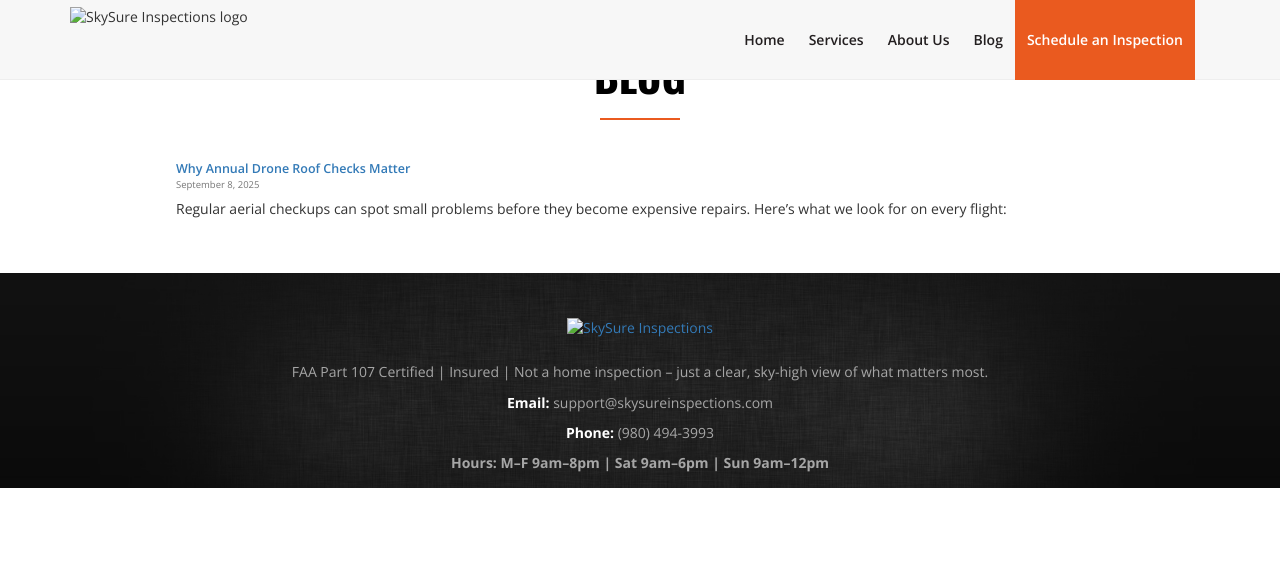
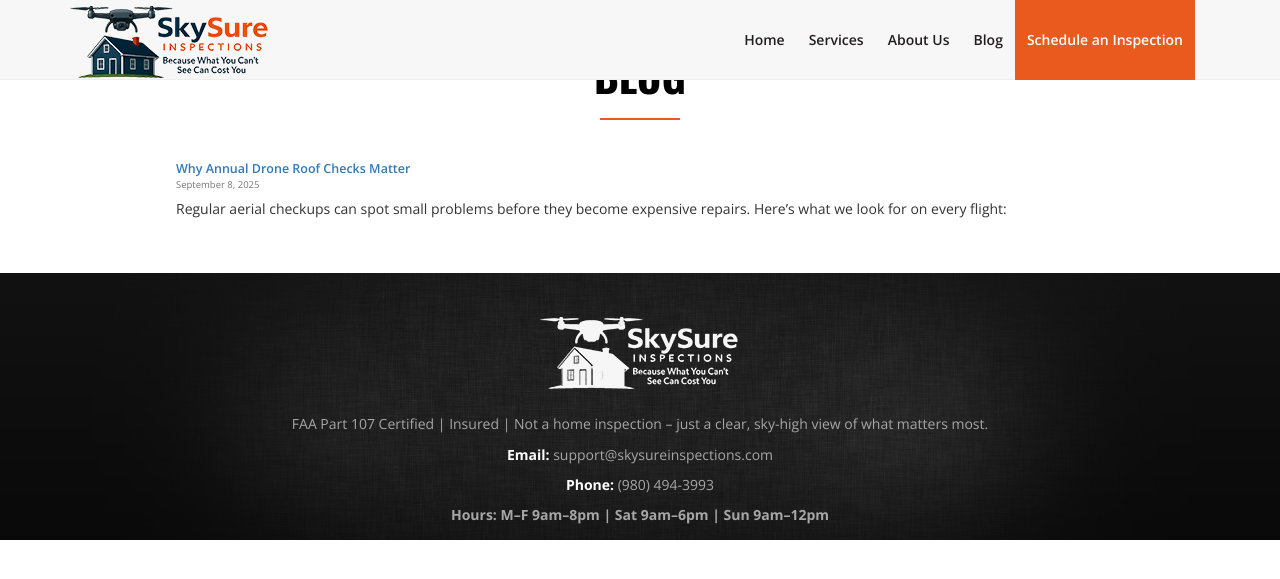
Before and after one commit to ahdworsky/SkySureInspections, a Jekyll site: the page built from blog/index.html, in a window 1280 px wide. Shown: the top 579 px of the page. Built offline with Jekyll 4.4.1, drawn with Linux system fonts in a browser that asks for light colours.

Commit message:
Update default.html

```diff
--- a/_layouts/default.html
+++ b/_layouts/default.html
@@ -12,15 +12,15 @@
 <!-- The above 3 meta tags *must* come first in the head; any other head content must come *after* these tags -->
 <title>{{ page.title | default: site.title }} | {{ site.title }}</title>
 <!-- Fav Icon -->
-<link href="{{ '/favicon.ico' | relative_url }}" rel="shortcut icon"/>
+<link href="{{ '/favicon.ico' | relative_url }}"" rel="shortcut icon"/>
 <!-- Bootstrap -->
 <!-- font-awesome.min -->
 <link href="https://cdnjs.cloudflare.com/ajax/libs/font-awesome/6.4.0/css/all.min.css" rel="stylesheet"/>
-<link href="{{ '/css/bootstrap.min.css' | relative_url }}" rel="stylesheet"/>
-<link href="{{ '/css/font-awesome.css' | relative_url }}" rel="stylesheet"/>
-<link href="{{ '/css/owl.carousel.css' | relative_url }}" rel="stylesheet"/>
-<link href="{{ '/css/style.css' | relative_url }}" rel="stylesheet"/>
-<link href="{{ '/css/settings.css' | relative_url }}" rel="stylesheet"/>
+<link href="{{ '/css/bootstrap.min.css' | relative_url }}"" rel="stylesheet"/>
+<link href="{{ '/css/font-awesome.css' | relative_url }}"" rel="stylesheet"/>
+<link href="{{ '/css/owl.carousel.css' | relative_url }}"" rel="stylesheet"/>
+<link href="{{ '/css/style.css' | relative_url }}"" rel="stylesheet"/>
+<link href="{{ '/css/settings.css' | relative_url }}"" rel="stylesheet"/>
 <link href="https://fonts.googleapis.com/css?family=Open+Sans:300,300i,400,400i,600,600i,700,700i,800&display=swap" rel="stylesheet"/>
 <link href="https://fonts.googleapis.com/css?family=Oswald:200,300,400,500,600,700&display=swap" rel="stylesheet"/>
 <style>
@@ -102,10 +102,10 @@
 </style>
 <!-- Preload banner (mobile/tablet) to improve LCP -->
 <link rel="preload" as="image"
-      imagesrcset="/images/banner2-480.webp 480w, /images/banner2-768.webp 768w"
+      imagesrcset="/images/banner2-480.webp 480w, images/banner2-768.webp 768w"
       imagesizes="(max-width: 520px) 100vw, (max-width: 900px) 100vw">
 <link rel="preload" as="image"
-      imagesrcset="/images/banner2-480.jpg 480w, /images/banner2-768.jpg 768w"
+      imagesrcset="/images/banner2-480.jpg 480w, images/banner2-768.jpg 768w"
       imagesizes="(max-width: 520px) 100vw, (max-width: 900px) 100vw">
 <style>
 /* Serve smaller banner images on mobile/tablet without touching JS */
@@ -198,7 +198,7 @@
 <!-- Row Rtart -->
 <div class="row">
 <div class="col-md-3 col-sm-3">
-<div class="logo"><img alt="SkySure Inspections logo" src="{{ \'/images/logo.png\' | relative_url }}"/></div>
+<div class="logo"><img alt="SkySure Inspections logo" src="{{ '/images/logo.png' | relative_url }}" /></div>
 <div class="navbar-header">
 <button class="navbar-toggle" data-target=".navbar-collapse" data-toggle="collapse" type="button"> <span class="sr-only">Toggle navigation</span> <span class="icon-bar"></span> <span class="icon-bar"></span> <span class="icon-bar"></span> </button>
 </div>
@@ -230,11 +230,11 @@
 <div class="footer-wrap">
 <div class="container">
 <div class="footer-content">
-<div class="footer-logo"><a aria-label="SkySure Inspections home" href="{{ '/index.html' | relative_url }}"><img alt="SkySure Inspections" src="{{ \'/images/footer-logo.png\' | relative_url }}"/></a></div>
+<div class="footer-logo"><a aria-label="SkySure Inspections home" href="{{ '/index.html' | relative_url }}""><img alt="SkySure Inspections" src="{{ '/images/footer-logo.png' | relative_url }}" /></a></div>
 <p>FAA Part 107 Certified | Insured | Not a home inspection – just a clear, sky-high view of what matters most. </p>
 <div class="address_info">
-<div class="call-us">Email: <a href="{{ '/mailto:support@skysureinspections.com' | relative_url }}">support@skysureinspections.com</a></div>
-<div class="fax">Phone: <a href="{{ '/tel:(980) 494-3993' | relative_url }}">(980) 494-3993</a></div>
+<div class="call-us">Email: <a href="{{ '/mailto:support@skysureinspections.com' | relative_url }}"">support@skysureinspections.com</a></div>
+<div class="fax">Phone: <a href="{{ '/tel:(980) 494-3993' | relative_url }}"">(980) 494-3993</a></div>
 <div class="footer-address">Hours: M–F 9am–8pm | Sat 9am–6pm | Sun 9am–12pm</div>
 </div>
 </div>
@@ -299,20 +299,20 @@
 </div>
 </div>
 <!--page scroll start-->
-<div class="page-scroll scrollToTop"><a href="{{ '/#' | relative_url }}"><i aria-hidden="true" class="fa fa-arrow-up"></i></a></div>
+<div class="page-scroll scrollToTop"><a href="{{ '/#' | relative_url }}""><i aria-hidden="true" class="fa fa-arrow-up"></i></a></div>
 <!--page scroll start-->
 <!-- jQuery (necessary for Bootstrap's JavaScript plugins) -->
-<script defer src="{{ '/js/jquery-2.1.4.min.js' | relative_url }}"></script>
+<script defer src="{{ '/js/jquery-2.1.4.min.js' | relative_url }}""></script>
 <!-- Include all compiled plugins (below), or include individual files as needed -->
-<script defer src="{{ '/js/bootstrap.min.js' | relative_url }}"></script>
+<script defer src="{{ '/js/bootstrap.min.js' | relative_url }}""></script>
 <!-- Load JS siles -->
 <!-- SLIDER REVOLUTION SCRIPTS  -->
-<script defer src="{{ '/js/jquery.themepunch.tools.min.js' | relative_url }}" type="text/javascript"></script>
-<script defer src="{{ '/js/jquery.themepunch.revolution.min.js' | relative_url }}" type="text/javascript"></script>
+<script defer src="{{ '/js/jquery.themepunch.tools.min.js' | relative_url }}"" type="text/javascript"></script>
+<script defer src="{{ '/js/jquery.themepunch.revolution.min.js' | relative_url }}"" type="text/javascript"></script>
 <!-- general script file -->
-<script defer src="{{ '/js/owl.carousel.js' | relative_url }}"></script>
-<script defer src="{{ '/js/script.js' | relative_url }}" type="text/javascript"></script>
-<script defer src="{{ '/js/custom.js' | relative_url }}"></script>
+<script defer src="{{ '/js/owl.carousel.js' | relative_url }}""></script>
+<script defer src="{{ '/js/script.js' | relative_url }}"" type="text/javascript"></script>
+<script defer src="{{ '/js/custom.js' | relative_url }}""></script>
 <!-- Report Lightbox -->
 <div class="report-overlay" hidden="" id="report-overlay">
 <div class="report-backdrop" data-close="1"></div>
@@ -370,7 +370,7 @@
 <source src="" type="video/mp4"/>
         Your browser does not support the video tag.
       </video>
-<a href="{{ '/#' | relative_url }}" id="video-open-tab" style="display:block;margin-top:8px;text-align:center;color:#fff;text-decoration:underline;" target="_blank">Open video in new tab</a>
+<a href="{{ '/#' | relative_url }}"" id="video-open-tab" style="display:block;margin-top:8px;text-align:center;color:#fff;text-decoration:underline;" target="_blank">Open video in new tab</a>
 </div>
 </div>
 </div>
@@ -383,7 +383,7 @@
   background:#fff; border:none; border-radius:50%; cursor:pointer; width:40px; height:40px; }
 </style>
 
-<script defer="True" src="{{ '/js/app.js' | relative_url }}"></script><script>
+<script defer="True" src="{{ '/js/app.js' | relative_url }}""></script><script>
   if ('serviceWorker' in navigator) {
     window.addEventListener('load', function () {
       navigator.serviceWorker.register('./sw.js', { scope: './' }).catch(function (err) {
```
